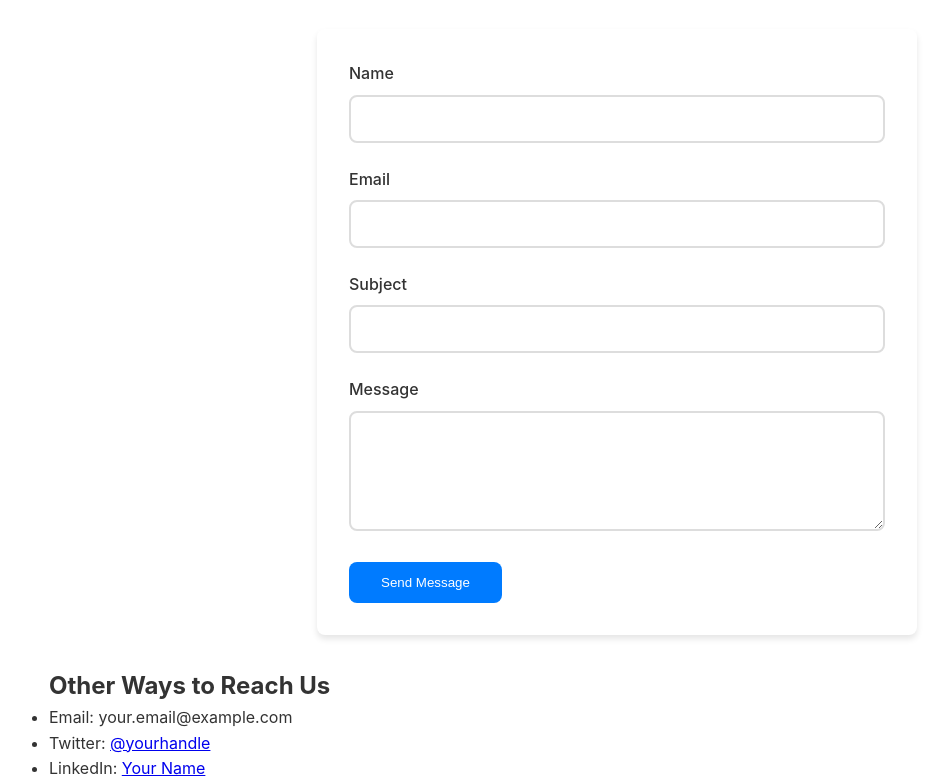
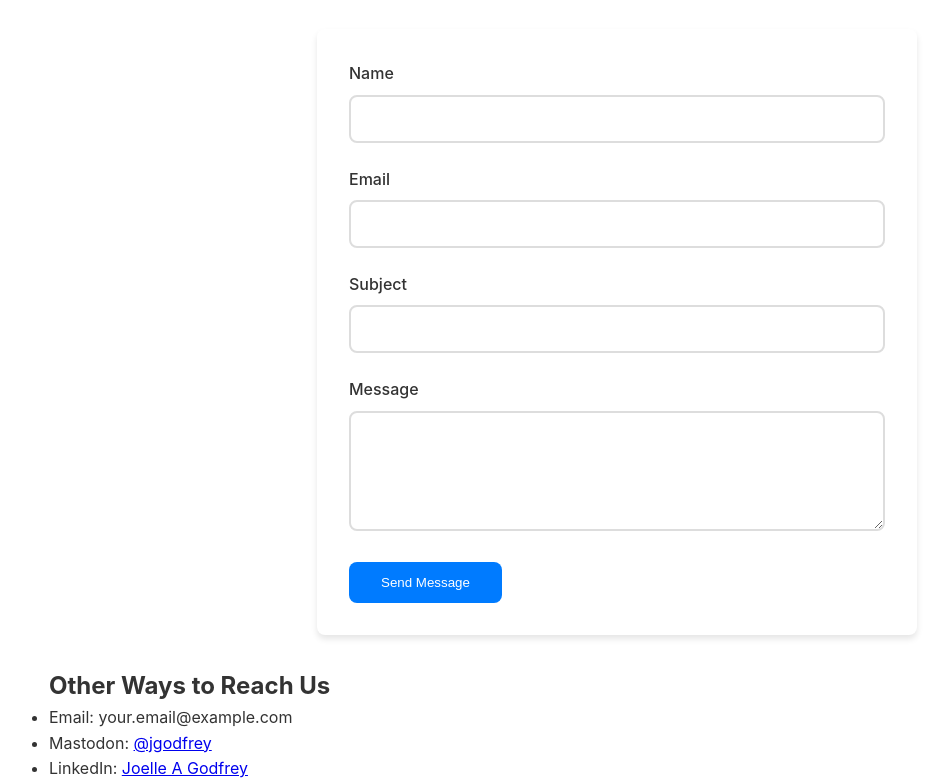
Before and after one commit to tryllid/shisso-site, a website: page pages/contact.html in a window 1280 px wide. Shown: the part 169-952 px from the top of the page, without its empty margins (23-970 px from the left). Drawn offline with Linux system fonts and the light colour scheme.

Commit message:
Update contact.html
Updated contact

```diff
--- a/pages/contact.html
+++ b/pages/contact.html
@@ -50,8 +50,8 @@
             <h2>Other Ways to Reach Us</h2>
             <ul>
                 <li>Email: your.email@example.com</li>
-                <li>Twitter: <a href="https://twitter.com/yourhandle">@yourhandle</a></li>
-                <li>LinkedIn: <a href="https://linkedin.com/in/yourprofile">Your Name</a></li>
+                <li>Mastodon: <a href="https://ohai.social/@jgodfrey">@jgodfrey</a></li>
+                <li>LinkedIn: <a href="https://www.linkedin.com/in/joellegodfrey/">Joelle A Godfrey</a></li>
             </ul>
         </section>
     </main>
```
